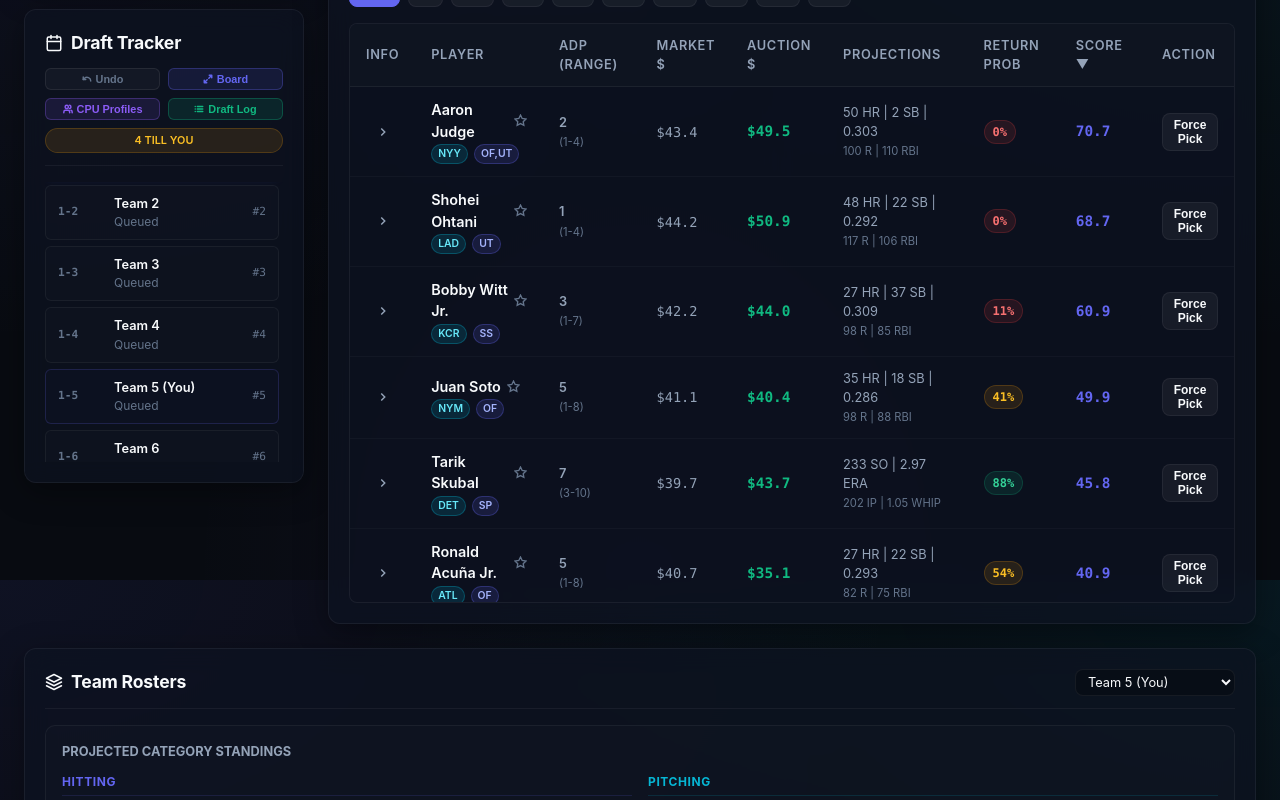
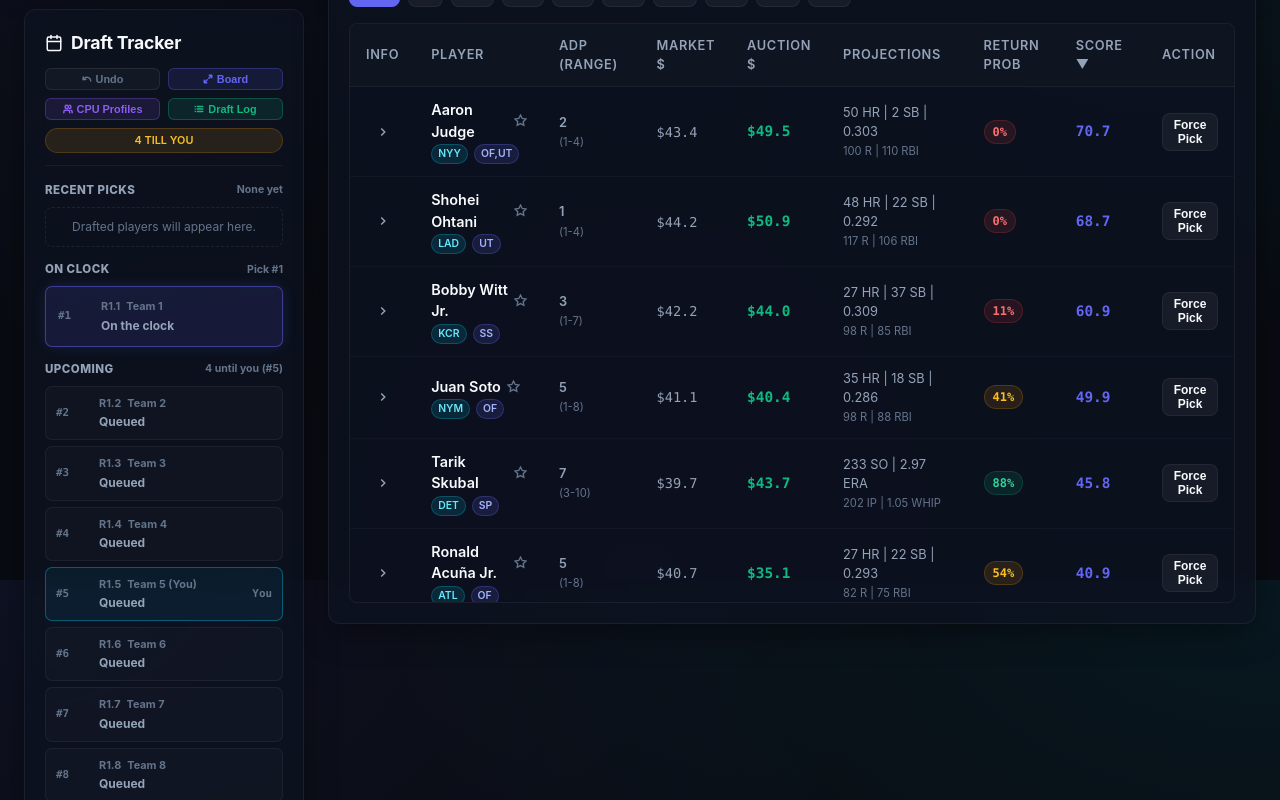
Before and after one commit to keatonarneson/snake-draft, a Next.js app: page / in a window 1280 px wide. Shown: the part 1020-1820 px from the top of the page. Built offline with nearby package versions, Linux system fonts and the light colour scheme.

Commit message:
feat: integrate isLiveDraftMode into DraftBoard and DraftPickSequence components

```diff
--- a/src/components/DraftBoard.tsx
+++ b/src/components/DraftBoard.tsx
@@ -89,6 +89,7 @@ export default function DraftBoard({
         currentPickIndex={currentPickIndex}
         teamNames={teamNames}
         userTeamIndex={userTeamIndex}
+        isLiveDraftMode={isLiveDraftMode}
         playerMap={playerMap}
         canEditPicks={Boolean(onEditPick)}
         onEditPick={openEditPick}
--- a/src/components/draft-board/DraftPickSequence.module.css
+++ b/src/components/draft-board/DraftPickSequence.module.css
@@ -1,39 +1,183 @@
-/* Draft Board Pick Sequence (Compact Sidebar) */
-.draftSeqList {
+.trackerLayout {
+  display: flex;
+  flex-direction: column;
+  gap: 14px;
+}
+
+.trackerSection {
+  display: flex;
+  flex-direction: column;
+  gap: 8px;
+  min-width: 0;
+}
+
+.sectionHeader {
+  display: flex;
+  align-items: center;
+  justify-content: space-between;
+  gap: 10px;
+  color: var(--text-secondary);
+  font-family: var(--font-outfit), sans-serif;
+  font-size: 0.72rem;
+  font-weight: 800;
+  letter-spacing: 0.04em;
+  text-transform: uppercase;
+}
+
+.sectionHeader small {
+  min-width: 0;
+  color: var(--text-muted);
+  font-size: 0.66rem;
+  font-weight: 700;
+  letter-spacing: 0;
+  overflow: hidden;
+  text-overflow: ellipsis;
+  text-transform: none;
+  white-space: nowrap;
+}
+
+.pickStack {
   display: flex;
   flex-direction: column;
   gap: 6px;
-  max-height: 280px;
-  overflow-y: auto;
-  padding-right: 4px;
 }
 
-.draftSeqItem {
+.pickRow {
+  display: grid;
+  grid-template-columns: minmax(0, 1fr) auto;
+  align-items: center;
+  gap: 10px;
+  min-width: 0;
+  padding: 8px 10px;
+  border: 1px solid var(--border-muted);
+  border-radius: 7px;
+  background: rgba(255, 255, 255, 0.018);
+}
+
+.pickRow[data-current="true"] {
+  padding: 11px 12px;
+  border-color: rgba(99, 102, 241, 0.5);
+  background: rgba(99, 102, 241, 0.13);
+  box-shadow: 0 0 14px rgba(99, 102, 241, 0.16);
+}
+
+.pickRow[data-user="true"] {
+  border-color: rgba(6, 182, 212, 0.42);
+  background: rgba(6, 182, 212, 0.08);
+}
+
+.pickRow[data-drafted="true"]:not([data-current="true"]) {
+  opacity: 0.72;
+}
+
+.pickMain {
   display: flex;
   align-items: center;
-  justify-content: space-between;
-  padding: 8px 12px;
-  border-radius: 6px;
-  font-size: 0.8rem;
-  background: rgba(255, 255, 255, 0.01);
-  border: 1px solid var(--border-muted);
+  gap: 9px;
+  min-width: 0;
 }
 
-.draftSeqItemActive {
-  background: rgba(99, 102, 241, 0.12);
-  border-color: rgba(99, 102, 241, 0.4);
-  box-shadow: 0 0 10px rgba(99, 102, 241, 0.15);
+.pickNumber {
+  flex: 0 0 34px;
+  color: var(--text-muted);
+  font-family: var(--font-mono);
+  font-size: 0.68rem;
+  font-weight: 800;
 }
 
-.draftSeqItemDrafted {
-  opacity: 0.6;
-  background: rgba(255, 255, 255, 0.02);
+.pickInfo {
+  display: flex;
+  flex-direction: column;
+  gap: 2px;
+  min-width: 0;
 }
 
-.draftSeqTeamName {
-  font-weight: 600;
-  max-width: 120px;
-  white-space: nowrap;
+.pickMeta {
+  display: flex;
+  align-items: center;
+  gap: 6px;
+  min-width: 0;
+  color: var(--text-muted);
+  font-size: 0.68rem;
+  font-weight: 700;
+}
+
+.pickMeta span:last-child {
+  min-width: 0;
   overflow: hidden;
   text-overflow: ellipsis;
+  white-space: nowrap;
 }
+
+.playerName {
+  min-width: 0;
+  color: var(--text-primary);
+  font-size: 0.76rem;
+  font-weight: 800;
+  overflow: hidden;
+  text-overflow: ellipsis;
+  white-space: nowrap;
+}
+
+.playerPositions {
+  color: var(--text-muted);
+  font-size: 0.66rem;
+  font-weight: 700;
+}
+
+.emptyPick {
+  color: var(--text-secondary);
+  font-size: 0.75rem;
+  font-weight: 700;
+}
+
+.pickActions {
+  display: flex;
+  align-items: center;
+  gap: 7px;
+}
+
+.editButton {
+  padding: 3px 7px;
+  border: 1px solid rgba(255, 255, 255, 0.08);
+  border-radius: 5px;
+  background: rgba(255, 255, 255, 0.04);
+  color: var(--text-secondary);
+  cursor: pointer;
+  font-size: 0.65rem;
+  font-weight: 800;
+}
+
+.editButton:hover {
+  border-color: rgba(99, 102, 241, 0.45);
+  color: var(--text-primary);
+}
+
+.playerValue {
+  color: var(--success);
+  font-family: var(--font-mono);
+  font-size: 0.72rem;
+  font-weight: 800;
+}
+
+.playerValue[data-negative="true"] {
+  color: var(--danger);
+}
+
+.pickSlot {
+  min-width: 28px;
+  color: var(--text-muted);
+  font-family: var(--font-mono);
+  font-size: 0.68rem;
+  font-weight: 800;
+  text-align: right;
+}
+
+.emptySection {
+  padding: 10px;
+  border: 1px dashed rgba(255, 255, 255, 0.08);
+  border-radius: 7px;
+  color: var(--text-muted);
+  font-size: 0.75rem;
+  text-align: center;
+}
--- a/src/components/draft-board/DraftPickSequence.tsx
+++ b/src/components/draft-board/DraftPickSequence.tsx
@@ -1,6 +1,5 @@
 "use client";
 
-import React, { useEffect, useRef } from "react";
 import styles from "./DraftPickSequence.module.css";
 import { DraftPick } from "../../engine";
 import { Player } from "../../types/draft";
@@ -10,9 +9,90 @@ interface DraftPickSequenceProps {
   currentPickIndex: number;
   teamNames: string[];
   userTeamIndex: number;
+  isLiveDraftMode?: boolean;
   playerMap: Map<string, Player>;
   canEditPicks: boolean;
   onEditPick: (pickIndex: number) => void;
+}
+
+interface PickRowProps {
+  canEditPicks: boolean;
+  index: number;
+  isCurrent?: boolean;
+  isLiveDraftMode?: boolean;
+  isUser: boolean;
+  pick: DraftPick;
+  playerMap: Map<string, Player>;
+  teamName: string;
+  onEditPick: (pickIndex: number) => void;
+}
+
+function PickRow({
+  canEditPicks,
+  index,
+  isCurrent = false,
+  isLiveDraftMode = false,
+  isUser,
+  pick,
+  playerMap,
+  teamName,
+  onEditPick,
+}: PickRowProps) {
+  const draftedPlayer = pick.playerDraftedId ? playerMap.get(pick.playerDraftedId) : null;
+  const canEditCompletedPick = canEditPicks && Boolean(draftedPlayer);
+  const canSetLiveCurrentPick = canEditPicks && isCurrent && isLiveDraftMode && !draftedPlayer;
+  const actionLabel = canEditCompletedPick ? "Edit" : canSetLiveCurrentPick ? "Set Pick" : null;
+
+  return (
+    <div
+      className={styles.pickRow}
+      data-current={isCurrent}
+      data-user={isUser}
+      data-drafted={Boolean(draftedPlayer)}
+    >
+      <div className={styles.pickMain}>
+        <span className={styles.pickNumber}>#{pick.overallPick}</span>
+        <div className={styles.pickInfo}>
+          <div className={styles.pickMeta}>
+            <span>R{pick.round}.{pick.pickInRound}</span>
+            <span>{teamName}</span>
+          </div>
+          {draftedPlayer ? (
+            <span className={styles.playerName}>
+              {draftedPlayer.name}
+              <span className={styles.playerPositions}> {draftedPlayer.positions.join("/")}</span>
+            </span>
+          ) : (
+            <span className={styles.emptyPick}>{isCurrent ? "On the clock" : "Queued"}</span>
+          )}
+        </div>
+      </div>
+
+      <div className={styles.pickActions}>
+        {actionLabel && (
+          <button
+            type="button"
+            className={styles.editButton}
+            onClick={() => onEditPick(index)}
+            title={draftedPlayer ? "Change this pick" : "Set this pick manually"}
+          >
+            {actionLabel}
+          </button>
+        )}
+        {draftedPlayer ? (
+          <span className={styles.playerValue} data-negative={draftedPlayer.value < 0}>
+            ${draftedPlayer.value.toFixed(1)}
+          </span>
+        ) : isUser ? (
+          <span className={styles.pickSlot}>You</span>
+        ) : null}
+      </div>
+    </div>
+  );
+}
+
+function EmptySection({ label }: { label: string }) {
+  return <div className={styles.emptySection}>{label}</div>;
 }
 
 export default function DraftPickSequence({
@@ -20,131 +100,107 @@ export default function DraftPickSequence({
   currentPickIndex,
   teamNames,
   userTeamIndex,
+  isLiveDraftMode = false,
   playerMap,
   canEditPicks,
   onEditPick,
 }: DraftPickSequenceProps) {
-  const activePickRef = useRef<HTMLDivElement | null>(null);
-  const containerRef = useRef<HTMLDivElement | null>(null);
-
-  useEffect(() => {
-    if (activePickRef.current && containerRef.current) {
-      const container = containerRef.current;
-      const activeElement = activePickRef.current;
-
-      const containerHeight = container.clientHeight;
-      const activeTop = activeElement.offsetTop;
-      const activeHeight = activeElement.clientHeight;
-
-      container.scrollTo({
-        top: activeTop - containerHeight / 2 + activeHeight / 2,
-        behavior: "smooth",
-      });
-    }
-  }, [currentPickIndex]);
-
-  return (
-    <div ref={containerRef} className={styles.draftSeqList}>
-      {picks.map((pick, index) => {
-        const isCurrent = index === currentPickIndex;
-        const isDrafted = index < currentPickIndex;
-        const isUser = pick.teamIndex === userTeamIndex;
-        const draftedPlayer = pick.playerDraftedId ? playerMap.get(pick.playerDraftedId) : null;
-
-        let itemClass = styles.draftSeqItem;
-        if (isCurrent) itemClass += ` ${styles.draftSeqItemActive}`;
-        if (isDrafted) itemClass += ` ${styles.draftSeqItemDrafted}`;
-
-        const styleOverride: React.CSSProperties = {};
-        if (isUser && !isDrafted && !isCurrent) {
-          styleOverride.borderColor = "rgba(99, 102, 241, 0.2)";
-          styleOverride.backgroundColor = "rgba(99, 102, 241, 0.02)";
+  const recentStart = Math.max(0, currentPickIndex - 5);
+  const recentPicks = picks.slice(recentStart, currentPickIndex);
+  const currentPick = picks[currentPickIndex];
+  const upcomingPicks = picks.slice(currentPickIndex + 1, currentPickIndex + 8);
+  const nextUserPick = picks
+    .slice(currentPickIndex + 1)
+    .find((pick) => pick.teamIndex === userTeamIndex);
+  const picksUntilUser = nextUserPick ? nextUserPick.overallPick - currentPickIndex - 1 : -1;
+  let nextUserPickLabel = "No more turns";
+  if (nextUserPick) {
+    nextUserPickLabel = picksUntilUser === 0
+      ? "You are up"
+      : `${picksUntilUser} until you (#${nextUserPick.overallPick})`;
   }
 
   return (
-          <div
+    <div className={styles.trackerLayout}>
+      <section className={styles.trackerSection}>
+        <div className={styles.sectionHeader}>
+          <span>Recent Picks</span>
+          <small>{recentPicks.length > 0 ? `Last ${recentPicks.length}` : "None yet"}</small>
+        </div>
+        <div className={styles.pickStack}>
+          {recentPicks.length > 0 ? (
+            recentPicks.map((pick) => {
+              const index = pick.overallPick - 1;
+              return (
+                <PickRow
                   key={pick.overallPick}
-            ref={isCurrent ? activePickRef : null}
-            className={itemClass}
-            style={styleOverride}
-          >
-            <div style={{ display: "flex", alignItems: "center", gap: "8px", minWidth: 0 }}>
-              <span
-                style={{
-                  fontFamily: "var(--font-mono)",
-                  fontSize: "0.7rem",
-                  color: isCurrent ? "var(--primary)" : "var(--text-muted)",
-                  fontWeight: 600,
-                  width: "48px",
-                }}
-              >
-                {pick.round}-{pick.pickInRound}
-              </span>
-
-              <div style={{ display: "flex", flexDirection: "column", minWidth: 0 }}>
-                <span className={styles.draftSeqTeamName}>
-                  {teamNames[pick.teamIndex]}
-                </span>
-                {draftedPlayer ? (
-                  <span
-                    style={{
-                      fontSize: "0.75rem",
-                      color: "var(--text-primary)",
-                      fontWeight: 600,
-                      whiteSpace: "nowrap",
-                      overflow: "hidden",
-                      textOverflow: "ellipsis",
-                    }}
-                  >
-                    {draftedPlayer.name} ({draftedPlayer.positions.join("/")})
-                  </span>
+                  canEditPicks={canEditPicks}
+                  index={index}
+                  isLiveDraftMode={isLiveDraftMode}
+                  isUser={pick.teamIndex === userTeamIndex}
+                  pick={pick}
+                  playerMap={playerMap}
+                  teamName={teamNames[pick.teamIndex]}
+                  onEditPick={onEditPick}
+                />
+              );
+            })
           ) : (
-                  <span style={{ fontSize: "0.75rem", color: "var(--text-muted)" }}>
-                    {isCurrent ? "ON THE CLOCK" : "Queued"}
-                  </span>
+            <EmptySection label="Drafted players will appear here." />
           )}
         </div>
+      </section>
+
+      <section className={styles.trackerSection}>
+        <div className={styles.sectionHeader}>
+          <span>On Clock</span>
+          <small>{currentPick ? `Pick #${currentPick.overallPick}` : "Complete"}</small>
         </div>
+        {currentPick ? (
+          <PickRow
+            canEditPicks={canEditPicks}
+            index={currentPickIndex}
+            isCurrent
+            isLiveDraftMode={isLiveDraftMode}
+            isUser={currentPick.teamIndex === userTeamIndex}
+            pick={currentPick}
+            playerMap={playerMap}
+            teamName={teamNames[currentPick.teamIndex]}
+            onEditPick={onEditPick}
+          />
+        ) : (
+          <EmptySection label="Draft complete." />
+        )}
+      </section>
 
-            <div style={{ display: "flex", alignItems: "center", gap: "8px" }}>
-              {canEditPicks && index <= currentPickIndex && (
-                <button
-                  onClick={() => onEditPick(index)}
-                  style={{
-                    background: "rgba(255, 255, 255, 0.04)",
-                    border: "1px solid rgba(255, 255, 255, 0.08)",
-                    color: "var(--text-secondary)",
-                    padding: "2px 6px",
-                    borderRadius: "5px",
-                    fontSize: "0.65rem",
-                    fontWeight: 700,
-                    cursor: "pointer",
-                  }}
-                  title={draftedPlayer ? "Change this pick" : "Set this pick manually"}
-                >
-                  Edit
-                </button>
-              )}
-              {draftedPlayer ? (
-                <span
-                  style={{
-                    fontFamily: "var(--font-mono)",
-                    fontSize: "0.75rem",
-                    color: draftedPlayer.value >= 0 ? "var(--success)" : "var(--danger)",
-                    fontWeight: 600,
-                  }}
-                >
-                  ${draftedPlayer.value.toFixed(1)}
-                </span>
+      <section className={styles.trackerSection}>
+        <div className={styles.sectionHeader}>
+          <span>Upcoming</span>
+          <small>{nextUserPickLabel}</small>
+        </div>
+        <div className={styles.pickStack}>
+          {upcomingPicks.length > 0 ? (
+            upcomingPicks.map((pick) => {
+              const index = pick.overallPick - 1;
+              return (
+                <PickRow
+                  key={pick.overallPick}
+                  canEditPicks={canEditPicks}
+                  index={index}
+                  isLiveDraftMode={isLiveDraftMode}
+                  isUser={pick.teamIndex === userTeamIndex}
+                  pick={pick}
+                  playerMap={playerMap}
+                  teamName={teamNames[pick.teamIndex]}
+                  onEditPick={onEditPick}
+                />
+              );
+            })
           ) : (
-                <span style={{ fontFamily: "var(--font-mono)", fontSize: "0.7rem", color: "var(--text-muted)" }}>
-                  #{pick.overallPick}
-                </span>
+            <EmptySection label="No upcoming picks." />
           )}
         </div>
-          </div>
-        );
-      })}
+      </section>
     </div>
   );
 }
```
Lines whose indentation alone changed are shown as unchanged.
